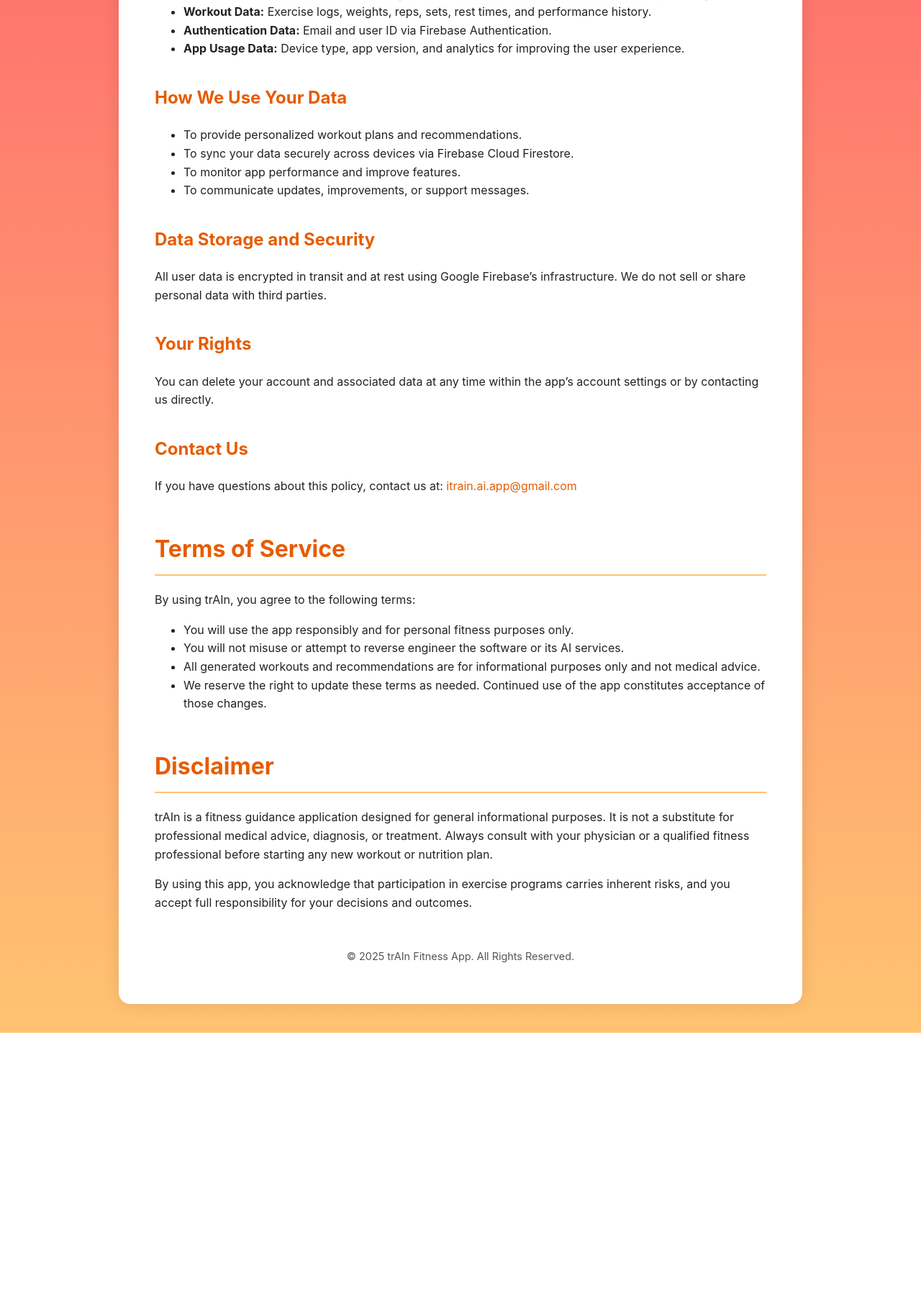
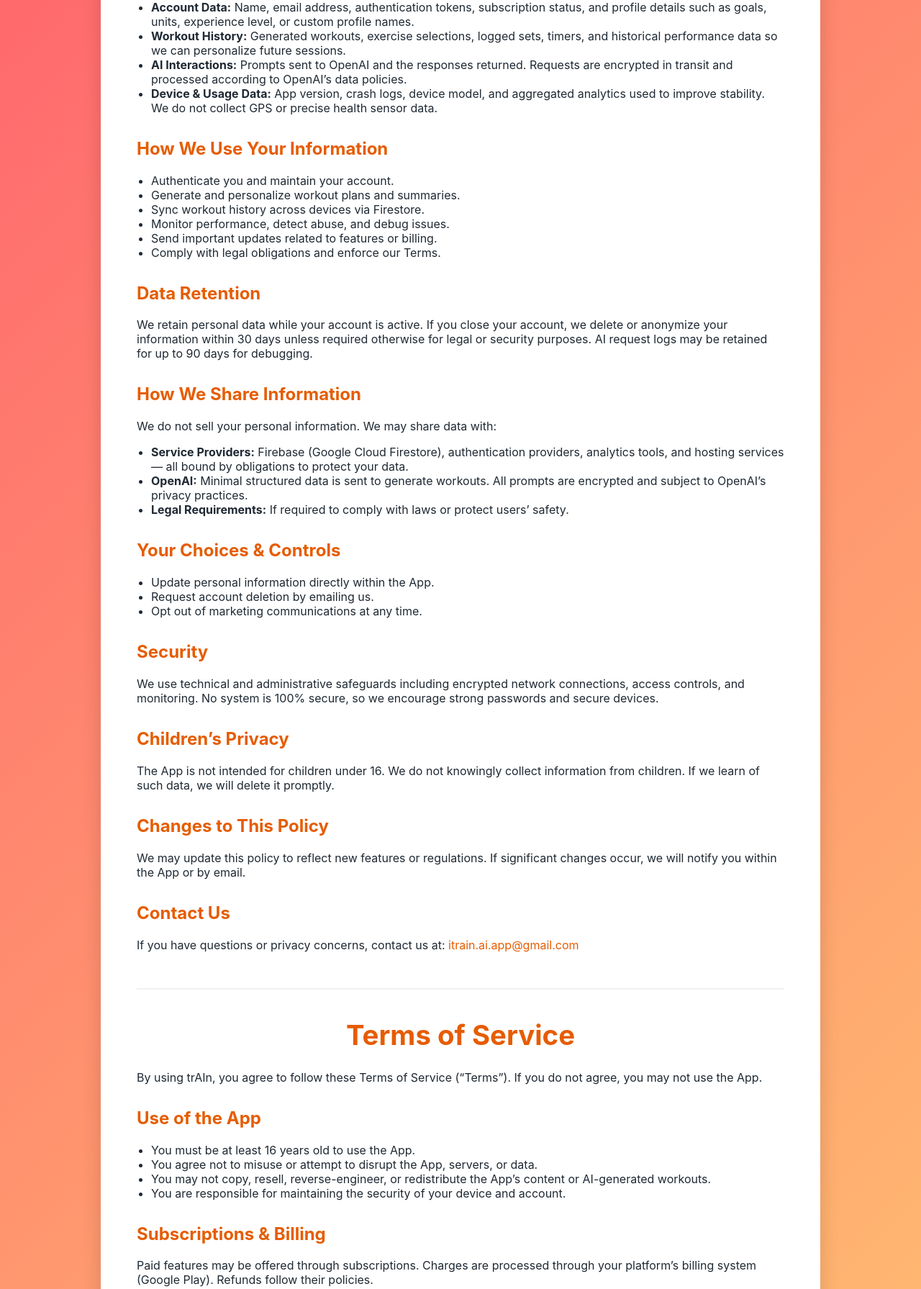
Before and after one commit to Gogeta813/trAIn-legal, a plain HTML site: page index.html in a window 1280 px wide. Shown: the part 421-2212 px from the top of the page at 72% size. Before the commit the page ends 1856 px from the top, so only its background shows below. Drawn offline with Linux system fonts and the light colour scheme.

Commit message:
Revise HTML structure and update policy content
Updated the title and viewport meta tag, modified styles for better layout, and revised the privacy policy and terms of service sections.

```diff
--- a/index.html
+++ b/index.html
@@ -2,34 +2,39 @@
 <html lang="en">
 <head>
   <meta charset="UTF-8" />
-  <meta name="viewport" content="width=device-width, initial-scale=1.0" />
-  <title>trAIn Legal Information</title>
+  <meta name="viewport" content="width=device-width, initial-scale=1" />
+  <title>trAIn | Privacy Policy, Terms of Service & Disclaimer</title>
+
   <style>
     body {
-      font-family: "Inter", Arial, sans-serif;
-      background: linear-gradient(180deg, #ff5f6d 0%, #ffc371 100%);
-      color: #222;
-      line-height: 1.6;
-      padding: 40px;
+      font-family: -apple-system, BlinkMacSystemFont, "Segoe UI", Roboto, Helvetica, Arial, sans-serif;
       margin: 0;
+      padding: 0;
+      background: linear-gradient(135deg, #ff5f6d, #ffc371);
+      color: #1f2933;
+      min-height: 100vh;
     }
-    main {
-      background: #fff;
-      max-width: 850px;
-      margin: auto;
+
+    .container {
+      background: #ffffff;
+      max-width: 900px;
+      margin: 60px auto;
+      padding: 40px 50px;
       border-radius: 16px;
-      box-shadow: 0 0 25px rgba(0,0,0,0.1);
-      padding: 40px 50px;
+      box-shadow: 0 10px 28px rgba(0,0,0,0.15);
     }
+
     h1, h2 {
       color: #e65c00;
-      margin-top: 1.5em;
+      margin-top: 32px;
     }
+
     h1 {
-      font-size: 2em;
-      border-bottom: 2px solid #ffc371;
-      padding-bottom: 10px;
+      margin-top: 0;
+      font-size: 2.4rem;
+      text-align: center;
     }
+
     a {
       color: #e65c00;
       text-decoration: none;
@@ -37,65 +42,150 @@
     a:hover {
       text-decoration: underline;
     }
-    footer {
-      text-align: center;
+
+    ul { padding-left: 20px; }
+
+    .section-divider {
       margin-top: 50px;
-      font-size: 0.9em;
-      color: #555;
+      margin-bottom: 40px;
+      border-top: 2px solid #f1f1f1;
     }
   </style>
 </head>
+
 <body>
-  <main>
-    <h1>trAIn Privacy Policy</h1>
-    <p><strong>Effective Date:</strong> November 2025</p>
+  <div class="container">
 
-    <p>trAIn (“we,” “our,” or “us”) values your privacy. This Privacy Policy describes how we collect, use, and safeguard your information when you use our mobile application.</p>
+    <!-- ================= PRIVACY POLICY ================= -->
+    <h1 id="privacy">trAIn Privacy Policy</h1>
+    <p><strong>Last updated:</strong> June 1, 2024</p>
+    <p><strong>Effective date:</strong> June 1, 2024</p>
+
+    <p>
+      This Privacy Policy explains how the trAIn mobile application (“App”, “we”, “our”, “us”)
+      collects, uses, stores, and protects information about people who create accounts,
+      build workout plans, or interact with AI-powered coaching features. By using trAIn,
+      you agree to the practices described below.
+    </p>
 
     <h2>Information We Collect</h2>
+    <p>We collect the following types of information when you use the App:</p>
     <ul>
-      <li><strong>Profile Information:</strong> Your name, birthday, experience level, workout preferences, and app settings.</li>
-      <li><strong>Workout Data:</strong> Exercise logs, weights, reps, sets, rest times, and performance history.</li>
-      <li><strong>Authentication Data:</strong> Email and user ID via Firebase Authentication.</li>
-      <li><strong>App Usage Data:</strong> Device type, app version, and analytics for improving the user experience.</li>
+      <li><strong>Account Data:</strong> Name, email address, authentication tokens, subscription
+        status, and profile details such as goals, units, experience level, or custom profile names.</li>
+      <li><strong>Workout History:</strong> Generated workouts, exercise selections, logged sets,
+        timers, and historical performance data so we can personalize future sessions.</li>
+      <li><strong>AI Interactions:</strong> Prompts sent to OpenAI and the responses returned.
+        Requests are encrypted in transit and processed according to OpenAI’s data policies.</li>
+      <li><strong>Device & Usage Data:</strong> App version, crash logs, device model, and aggregated
+        analytics used to improve stability. We do not collect GPS or precise health sensor data.</li>
     </ul>
 
-    <h2>How We Use Your Data</h2>
+    <h2>How We Use Your Information</h2>
     <ul>
-      <li>To provide personalized workout plans and recommendations.</li>
-      <li>To sync your data securely across devices via Firebase Cloud Firestore.</li>
-      <li>To monitor app performance and improve features.</li>
-      <li>To communicate updates, improvements, or support messages.</li>
+      <li>Authenticate you and maintain your account.</li>
+      <li>Generate and personalize workout plans and summaries.</li>
+      <li>Sync workout history across devices via Firestore.</li>
+      <li>Monitor performance, detect abuse, and debug issues.</li>
+      <li>Send important updates related to features or billing.</li>
+      <li>Comply with legal obligations and enforce our Terms.</li>
     </ul>
 
-    <h2>Data Storage and Security</h2>
-    <p>All user data is encrypted in transit and at rest using Google Firebase’s infrastructure. We do not sell or share personal data with third parties.</p>
+    <h2>Data Retention</h2>
+    <p>
+      We retain personal data while your account is active. If you close your account, we delete
+      or anonymize your information within 30 days unless required otherwise for legal or security purposes.
+      AI request logs may be retained for up to 90 days for debugging.
+    </p>
 
-    <h2>Your Rights</h2>
-    <p>You can delete your account and associated data at any time within the app’s account settings or by contacting us directly.</p>
+    <h2>How We Share Information</h2>
+    <p>We do not sell your personal information. We may share data with:</p>
+    <ul>
+      <li><strong>Service Providers:</strong> Firebase (Google Cloud Firestore), authentication providers,
+        analytics tools, and hosting services — all bound by obligations to protect your data.</li>
+      <li><strong>OpenAI:</strong> Minimal structured data is sent to generate workouts. All prompts
+        are encrypted and subject to OpenAI’s privacy practices.</li>
+      <li><strong>Legal Requirements:</strong> If required to comply with laws or protect users’ safety.</li>
+    </ul>
+
+    <h2>Your Choices & Controls</h2>
+    <ul>
+      <li>Update personal information directly within the App.</li>
+      <li>Request account deletion by emailing us.</li>
+      <li>Opt out of marketing communications at any time.</li>
+    </ul>
+
+    <h2>Security</h2>
+    <p>
+      We use technical and administrative safeguards including encrypted network connections,
+      access controls, and monitoring. No system is 100% secure, so we encourage strong passwords
+      and secure devices.
+    </p>
+
+    <h2>Children’s Privacy</h2>
+    <p>
+      The App is not intended for children under 16. We do not knowingly collect information
+      from children. If we learn of such data, we will delete it promptly.
+    </p>
+
+    <h2>Changes to This Policy</h2>
+    <p>
+      We may update this policy to reflect new features or regulations. If significant changes occur,
+      we will notify you within the App or by email.
+    </p>
 
     <h2>Contact Us</h2>
-    <p>If you have questions about this policy, contact us at:
-      <a href="mailto:support@trainapp.io">itrain.ai.app@gmail.com</a>
+    <p>
+      If you have questions or privacy concerns, contact us at:
+      <a href="mailto:itrain.ai.app@gmail.com">itrain.ai.app@gmail.com</a>
     </p>
 
-    <h1>Terms of Service</h1>
-    <p>By using trAIn, you agree to the following terms:</p>
+
+    <!-- ============== TERMS OF SERVICE ============== -->
+    <div class="section-divider"></div>
+    <h1 id="terms">Terms of Service</h1>
+
+    <p>
+      By using trAIn, you agree to follow these Terms of Service (“Terms”). If you do not agree,
+      you may not use the App.
+    </p>
+
+    <h2>Use of the App</h2>
     <ul>
-      <li>You will use the app responsibly and for personal fitness purposes only.</li>
-      <li>You will not misuse or attempt to reverse engineer the software or its AI services.</li>
-      <li>All generated workouts and recommendations are for informational purposes only and not medical advice.</li>
-      <li>We reserve the right to update these terms as needed. Continued use of the app constitutes acceptance of those changes.</li>
+      <li>You must be at least 16 years old to use the App.</li>
+      <li>You agree not to misuse or attempt to disrupt the App, servers, or data.</li>
+      <li>You may not copy, resell, reverse-engineer, or redistribute the App’s content or AI-generated workouts.</li>
+      <li>You are responsible for maintaining the security of your device and account.</li>
     </ul>
 
-    <h1>Disclaimer</h1>
-    <p>trAIn is a fitness guidance application designed for general informational purposes. It is not a substitute for professional medical advice, diagnosis, or treatment. Always consult with your physician or a qualified fitness professional before starting any new workout or nutrition plan.</p>
+    <h2>Subscriptions & Billing</h2>
+    <p>
+      Paid features may be offered through subscriptions. Charges are processed through your
+      platform’s billing system (Google Play). Refunds follow their policies.
+    </p>
 
-    <p>By using this app, you acknowledge that participation in exercise programs carries inherent risks, and you accept full responsibility for your decisions and outcomes.</p>
+    <h2>Limitation of Liability</h2>
+    <p>
+      trAIn is provided “as-is” without warranties of any kind. To the maximum extent permitted
+      by law, we are not liable for injuries, losses, or damages arising from the use of the App.
+    </p>
 
-    <footer>
-      <p>&copy; 2025 trAIn Fitness App. All Rights Reserved.</p>
-    </footer>
-  </main>
+
+    <!-- ============== DISCLAIMER ============== -->
+    <div class="section-divider"></div>
+    <h1 id="disclaimer">Disclaimer</h1>
+
+    <p>
+      trAIn provides fitness guidance for informational and educational purposes only.
+      It does <strong>not</strong> provide medical advice, diagnosis, or treatment.
+      Always consult a qualified healthcare professional before starting any fitness program.
+    </p>
+
+    <p>
+      You assume full responsibility for your actions, workouts, and any injuries or outcomes
+      that may occur while using the App.
+    </p>
+
+  </div>
 </body>
 </html>
```
